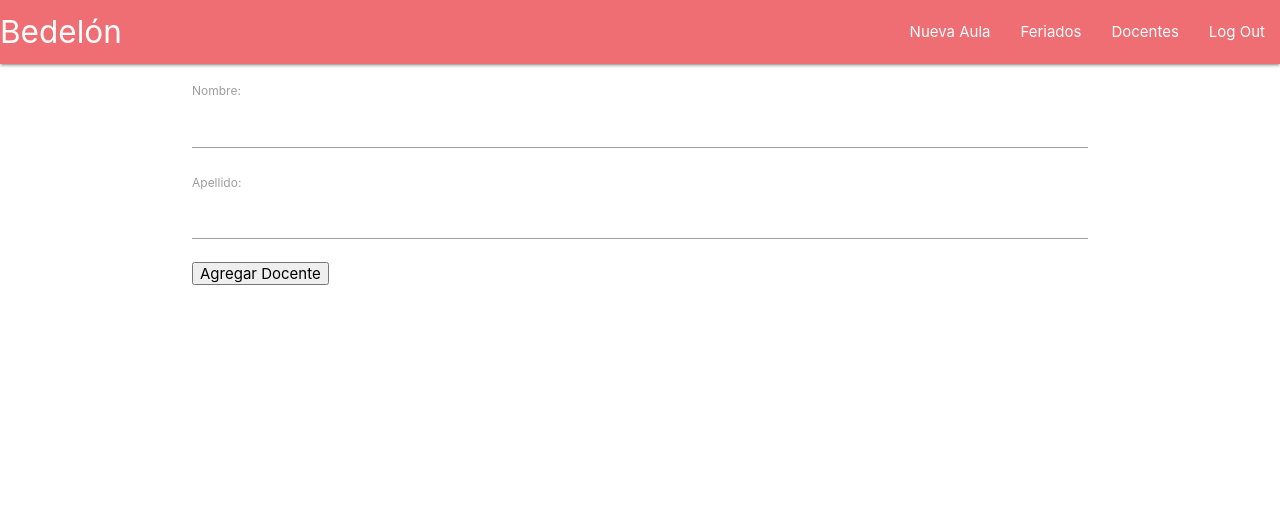
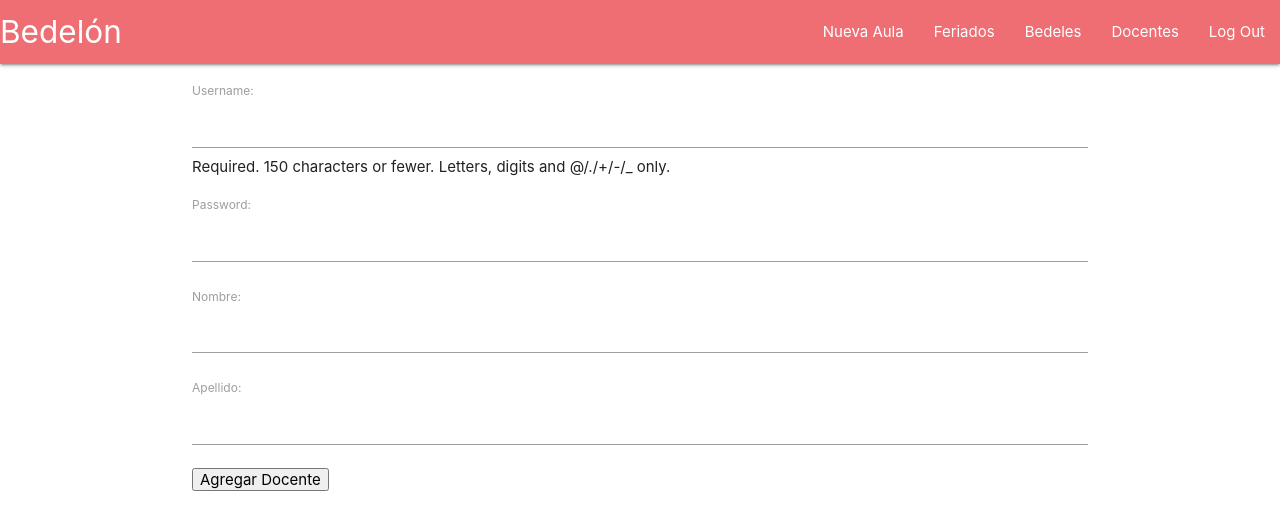
Before and after one commit to informatorio-sp-2019/Bedelon, a Django app: page /docentes/ in a window 1280 px wide. Shown: the top 530 px of the page. Run offline with Django 3.2, Linux system fonts and the light colour scheme; some libraries are stand-ins or nearby versions.

Commit message:
update model bedel, docentes

```diff
--- a/bedelon/urls.py
+++ b/bedelon/urls.py
@@ -26,4 +26,6 @@ urlpatterns = [
     path('nuevaaula/', views.nuevaaula, name='nuevaaula'),
     path('feriados/', views.feriadito, name='feriado'),
     path('docentes/',views.docente, name='docente'),
+    path('bedel/',views.bedel, name='bedel'),
+
 ]
--- a/reservas/forms.py
+++ b/reservas/forms.py
@@ -1,6 +1,6 @@
 from django import forms
-from reservas.models import Aula, Feriado, Docente
-
+from reservas.models import Aula, Feriado, Docente, Bedel
+from django.contrib.auth.models import User
 
 
 class LoginForm(forms.Form):
@@ -17,12 +17,24 @@ class AulaForm(forms.ModelForm):
 		model = Aula
 		fields = ('nombre', 'plazas', 'tipo_pizarra', 'tipo_aula', 'ubicacion')
 
+
 class FeriadoForm(forms.ModelForm):
 	class Meta:
 		model = Feriado
 		fields = ('fecha', 'descripcion')
 
+
 class DocenteForm(forms.ModelForm):
+	password = forms.CharField(max_length=20, widget = forms.PasswordInput())
+
 	class Meta:
 		model = Docente
-		fields = ('nombre','apellido')
+		fields = ('username','password','nombre','apellido')
+
+
+class BedelForm(forms.ModelForm):
+
+	class Meta:
+		model = Bedel
+		fields = ('username','password','nombre','apellido')
+		widget = {'password':forms.PasswordInput()}
--- a/reservas/models.py
+++ b/reservas/models.py
@@ -1,14 +1,16 @@
 from django.db import models
+from django.contrib.auth.models import User
 
 # Create your models here.
-class Docente(models.Model):
+
+class Docente(User):
 	nombre = models.CharField(max_length=100)
 	apellido = models.CharField(max_length=100)
 
 	def __str__(self):
 		return "{0}, {1}".format(self.apellido, self.nombre)
 
-class Bedel(models.Model):
+class Bedel(User):
 	nombre = models.CharField(max_length=100)
 	apellido = models.CharField(max_length=100)
 
--- a/reservas/templates/base.html
+++ b/reservas/templates/base.html
@@ -34,6 +34,7 @@
       <ul class="right hide-on-med-and-down">
         <li><a href="/nuevaaula/">Nueva Aula</a></li>
         <li><a href="/feriados/">Feriados</a></li>
+        <li><a href="{% url 'bedel'%}">Bedeles</a></li>
         <li><a href="/docentes/">Docentes</a></li>
         <li><a href="/reservas/logout/">Log Out</a></li>
       </ul>
@@ -43,6 +44,7 @@
   <ul class="sidenav" id="mobile-demo">
     <li><a href="/nuevaaula/">Nueva Aula</a></li>
     <li><a href="/feriados/">Feriados</a></li>
+    <li><a href="{% url 'bedel'%}">Bedeles</a></li>
     <li><a href="/docentes/">Docentes</a></li>
     <li><a href="/reservas/logout/">Log Out</a></li>
   </ul>
--- a/reservas/views.py
+++ b/reservas/views.py
@@ -1,6 +1,6 @@
 from django.shortcuts import render, redirect
 from reservas.models import Aula, Reserva
-from reservas.forms import LoginForm, SearchForm, AulaForm, FeriadoForm, DocenteForm
+from reservas.forms import LoginForm, SearchForm, AulaForm, FeriadoForm, DocenteForm, BedelForm
 from django.contrib.auth import authenticate, login as login_django, logout as logout_django
 from django.http import HttpResponseRedirect
 from django.urls import reverse
@@ -84,10 +84,28 @@ def docente(request):
 	if request.method == 'POST':
 		form = DocenteForm(request.POST)
 		if form.is_valid():
-			docente = form.save()
-#			return redirect('agregar_docente_ok.html',{'docente':docente})
+			_docente = form.save(commit=False)
+			_docente.set_password(_docente.password)
+			_docente.save()
+
 			return redirect('aulas')
 
 	else:
 		form = DocenteForm()
-		return render (request, 'agregar_docente.html',{'form':form})
+		return render(request, 'agregar_docente.html',{'form':form})
+
+
+def bedel(request):
+	if request.method == 'POST':
+		form = BedelForm(request.POST)
+		if form.is_valid():
+			_bedel = form.save(commit=False)
+			_bedel.set_password(_bedel.password)
+			_bedel.save()
+
+			return redirect('aulas')
+
+	form = BedelForm()
+	template = 'agregar_bedel.html'
+	contexto =  {'form':form}
+	return render(request, template,contexto)
```
Also changed, not shown: reservas/templates/agregar_bedel.html (added, +14 -0 lines), reservas/migrations/0001_initial.py, reservas/migrations/0002_auto_20190902_1957.py (deleted).
